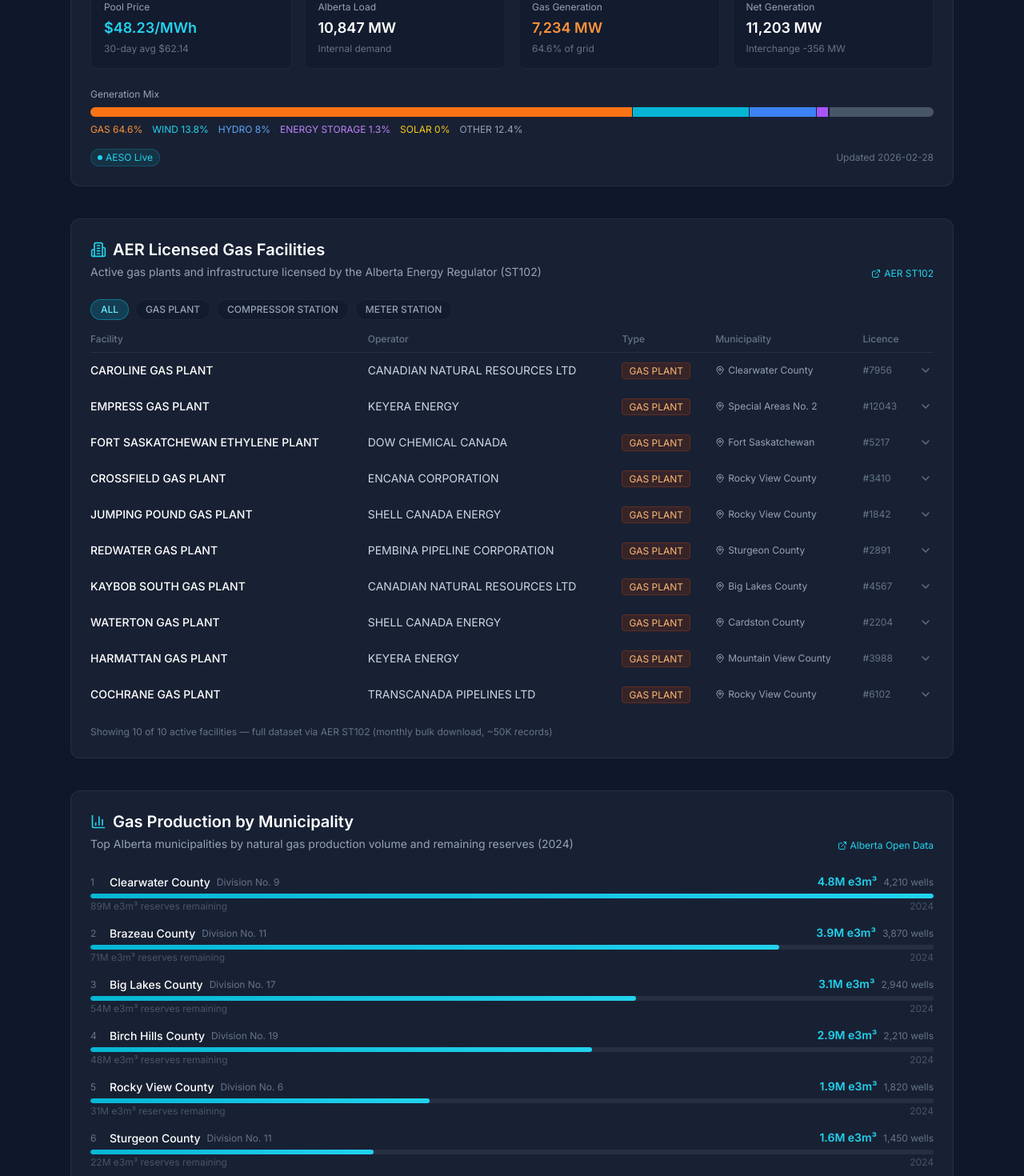
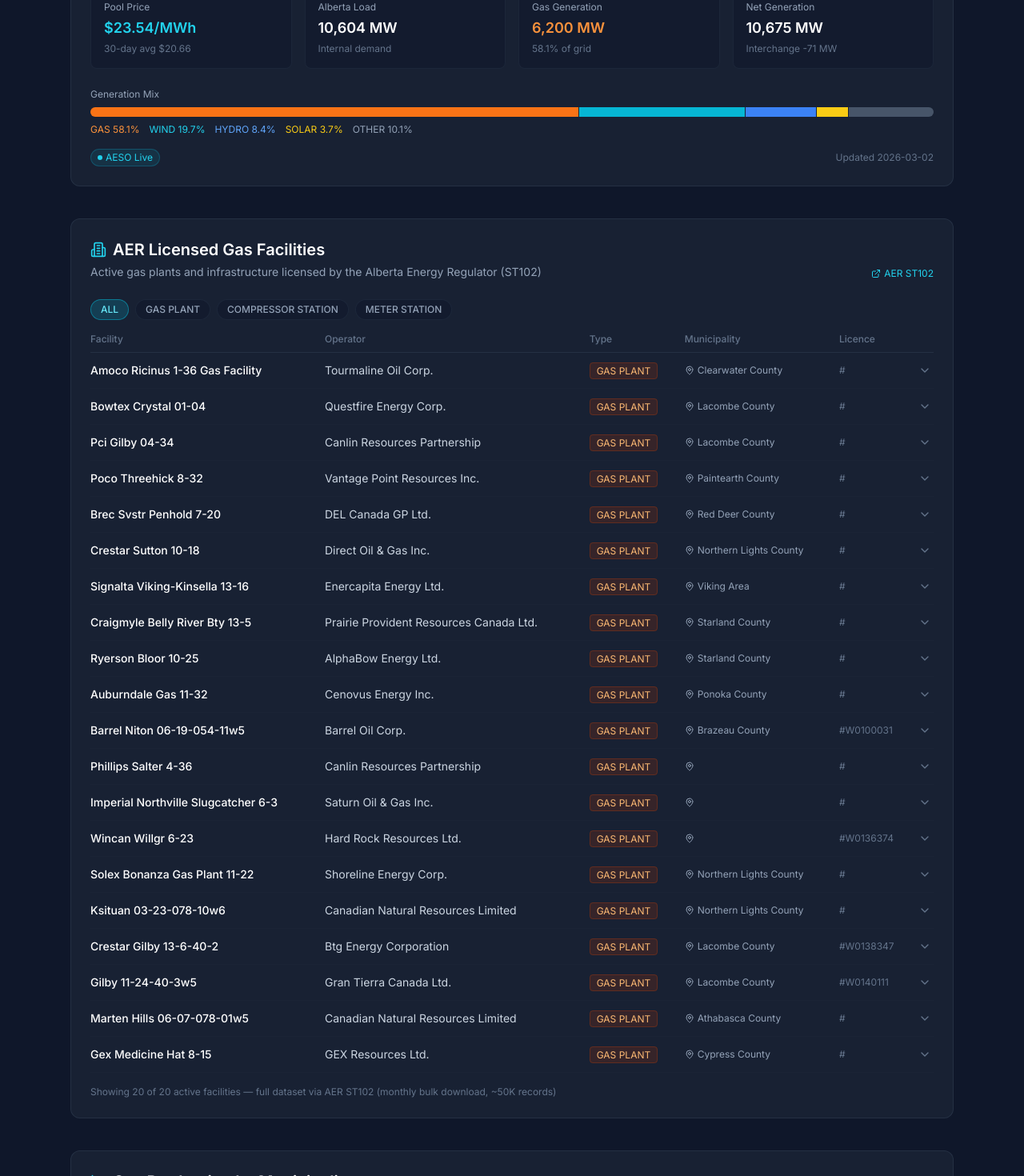
Before and after one commit to simonchengnow-max/naturalgaspoweredai, a Next.js app: page /infrastructure-index in a window 1280 px wide. Shown: the part 560-2030 px from the top of the page at 80% size. Built offline with nearby package versions, Linux system fonts and the light colour scheme.

Commit message:
chore: weekly infrastructure index data refresh 2026-03-02

```diff
--- a/src/data/infrastructure-index-data.ts
+++ b/src/data/infrastructure-index-data.ts
@@ -1,4 +1,4 @@
-export const LAST_UPDATED = "2026-02-28";
+export const LAST_UPDATED = "2026-03-02";
 
 export type FacilityType = "GAS_PLANT" | "COMPRESSOR_STATION" | "METER_STATION" | "BATTERY" | "PIPELINE" | "INJECTION_DISPOSAL";
 
@@ -43,44 +43,53 @@
 }
 
 export const aerGasFacilities: AERFacility[] = [
-  { facilityId: "0014957", facilityName: "CAROLINE GAS PLANT", operatorName: "CANADIAN NATURAL RESOURCES LTD", facilityType: "GAS_PLANT", facilitySubtype: "SWEET", licenceNumber: "7956", location: "16-029-06W5", municipality: "Clearwater County", status: "ACTIVE", source: "AER ST102", sourceUrl: "https://www.aer.ca/data/codes/ActiveFacility.txt" },
-  { facilityId: "0021438", facilityName: "EMPRESS GAS PLANT", operatorName: "KEYERA ENERGY", facilityType: "GAS_PLANT", facilitySubtype: "STRADDLE", licenceNumber: "12043", location: "08-017-01W4", municipality: "Special Areas No. 2", status: "ACTIVE", source: "AER ST102", sourceUrl: "https://www.aer.ca/data/codes/ActiveFacility.txt" },
-  { facilityId: "0033210", facilityName: "FORT SASKATCHEWAN ETHYLENE PLANT", operatorName: "DOW CHEMICAL CANADA", facilityType: "GAS_PLANT", facilitySubtype: "PETROCHEMICAL", licenceNumber: "5217", location: "03-054-21W4", municipality: "Fort Saskatchewan", status: "ACTIVE", source: "AER ST102", sourceUrl: "https://www.aer.ca/data/codes/ActiveFacility.txt" },
-  { facilityId: "0041882", facilityName: "CROSSFIELD GAS PLANT", operatorName: "ENCANA CORPORATION", facilityType: "GAS_PLANT", facilitySubtype: "SWEET", licenceNumber: "3410", location: "12-030-28W4", municipality: "Rocky View County", status: "ACTIVE", source: "AER ST102", sourceUrl: "https://www.aer.ca/data/codes/ActiveFacility.txt" },
-  { facilityId: "0052100", facilityName: "JUMPING POUND GAS PLANT", operatorName: "SHELL CANADA ENERGY", facilityType: "GAS_PLANT", facilitySubtype: "SOUR", licenceNumber: "1842", location: "06-026-05W5", municipality: "Rocky View County", status: "ACTIVE", source: "AER ST102", sourceUrl: "https://www.aer.ca/data/codes/ActiveFacility.txt" },
-  { facilityId: "0061455", facilityName: "REDWATER GAS PLANT", operatorName: "PEMBINA PIPELINE CORPORATION", facilityType: "GAS_PLANT", facilitySubtype: "SWEET", licenceNumber: "2891", location: "30-056-20W4", municipality: "Sturgeon County", status: "ACTIVE", source: "AER ST102", sourceUrl: "https://www.aer.ca/data/codes/ActiveFacility.txt" },
-  { facilityId: "0074320", facilityName: "KAYBOB SOUTH GAS PLANT", operatorName: "CANADIAN NATURAL RESOURCES LTD", facilityType: "GAS_PLANT", facilitySubtype: "SOUR", licenceNumber: "4567", location: "14-063-17W5", municipality: "Big Lakes County", status: "ACTIVE", source: "AER ST102", sourceUrl: "https://www.aer.ca/data/codes/ActiveFacility.txt" },
-  { facilityId: "0083901", facilityName: "WATERTON GAS PLANT", operatorName: "SHELL CANADA ENERGY", facilityType: "GAS_PLANT", facilitySubtype: "SOUR", licenceNumber: "2204", location: "08-001-29W4", municipality: "Cardston County", status: "ACTIVE", source: "AER ST102", sourceUrl: "https://www.aer.ca/data/codes/ActiveFacility.txt" },
-  { facilityId: "0091774", facilityName: "HARMATTAN GAS PLANT", operatorName: "KEYERA ENERGY", facilityType: "GAS_PLANT", facilitySubtype: "SWEET", licenceNumber: "3988", location: "04-033-02W5", municipality: "Mountain View County", status: "ACTIVE", source: "AER ST102", sourceUrl: "https://www.aer.ca/data/codes/ActiveFacility.txt" },
-  { facilityId: "0102287", facilityName: "COCHRANE GAS PLANT", operatorName: "TRANSCANADA PIPELINES LTD", facilityType: "GAS_PLANT", facilitySubtype: "STRADDLE", licenceNumber: "6102", location: "10-026-04W5", municipality: "Rocky View County", status: "ACTIVE", source: "AER ST102", sourceUrl: "https://www.aer.ca/data/codes/ActiveFacility.txt" },
+  { facilityId: "ABBT0040302", facilityName: "Amoco Ricinus 1-36 Gas Facility", operatorName: "Tourmaline Oil Corp.", facilityType: "GAS_PLANT", facilitySubtype: "Gas Multiwell Group Battery", licenceNumber: "", location: "TWP 33 RNG 8 W5", municipality: "Clearwater County", status: "ACTIVE", source: "AER ST102", sourceUrl: "https://www.aer.ca/data/codes/ActiveFacility.txt" },
+  { facilityId: "ABBT0040146", facilityName: "Bowtex Crystal 01-04", operatorName: "Questfire Energy Corp.", facilityType: "GAS_PLANT", facilitySubtype: "Gas Multiwell Group Battery", licenceNumber: "", location: "TWP 47 RNG 3 W5", municipality: "Lacombe County", status: "ACTIVE", source: "AER ST102", sourceUrl: "https://www.aer.ca/data/codes/ActiveFacility.txt" },
+  { facilityId: "ABBT0040188", facilityName: "Pci Gilby 04-34", operatorName: "Canlin Resources Partnership", facilityType: "GAS_PLANT", facilitySubtype: "Gas Multiwell Group Battery", licenceNumber: "", location: "TWP 41 RNG 4 W5", municipality: "Lacombe County", status: "ACTIVE", source: "AER ST102", sourceUrl: "https://www.aer.ca/data/codes/ActiveFacility.txt" },
+  { facilityId: "ABBT0040222", facilityName: "Poco Threehick 8-32", operatorName: "Vantage Point Resources Inc.", facilityType: "GAS_PLANT", facilitySubtype: "Gas Multiwell Group Battery", licenceNumber: "", location: "TWP 35 RNG 26 W4", municipality: "Paintearth County", status: "ACTIVE", source: "AER ST102", sourceUrl: "https://www.aer.ca/data/codes/ActiveFacility.txt" },
+  { facilityId: "ABBT0040392", facilityName: "Brec Svstr Penhold 7-20", operatorName: "DEL Canada GP Ltd.", facilityType: "GAS_PLANT", facilitySubtype: "Gas Multiwell Group Battery", licenceNumber: "", location: "TWP 36 RNG 27 W4", municipality: "Red Deer County", status: "ACTIVE", source: "AER ST102", sourceUrl: "https://www.aer.ca/data/codes/ActiveFacility.txt" },
+  { facilityId: "ABBT0040477", facilityName: "Crestar Sutton 10-18", operatorName: "Direct Oil & Gas Inc.", facilityType: "GAS_PLANT", facilitySubtype: "Gas Multiwell Group Battery", licenceNumber: "", location: "TWP 92 RNG 2 W6", municipality: "Northern Lights County", status: "ACTIVE", source: "AER ST102", sourceUrl: "https://www.aer.ca/data/codes/ActiveFacility.txt" },
+  { facilityId: "ABBT0040620", facilityName: "Signalta Viking-Kinsella 13-16", operatorName: "Enercapita Energy Ltd.", facilityType: "GAS_PLANT", facilitySubtype: "Gas Multiwell Group Battery", licenceNumber: "", location: "TWP 48 RNG 13 W4", municipality: "Viking Area", status: "ACTIVE", source: "AER ST102", sourceUrl: "https://www.aer.ca/data/codes/ActiveFacility.txt" },
+  { facilityId: "ABBT0040774", facilityName: "Craigmyle Belly River Bty 13-5", operatorName: "Prairie Provident Resources Canada Ltd.", facilityType: "GAS_PLANT", facilitySubtype: "Gas Multiwell Group Battery", licenceNumber: "", location: "TWP 32 RNG 17 W4", municipality: "Starland County", status: "ACTIVE", source: "AER ST102", sourceUrl: "https://www.aer.ca/data/codes/ActiveFacility.txt" },
+  { facilityId: "ABBT0040812", facilityName: "Ryerson Bloor 10-25", operatorName: "AlphaBow Energy Ltd.", facilityType: "GAS_PLANT", facilitySubtype: "Gas Multiwell Group Battery", licenceNumber: "", location: "TWP 33 RNG 12 W4", municipality: "Starland County", status: "ACTIVE", source: "AER ST102", sourceUrl: "https://www.aer.ca/data/codes/ActiveFacility.txt" },
+  { facilityId: "ABBT0041006", facilityName: "Auburndale Gas 11-32", operatorName: "Cenovus Energy Inc.", facilityType: "GAS_PLANT", facilitySubtype: "Gas Multiwell Group Battery", licenceNumber: "", location: "TWP 46 RNG 6 W4", municipality: "Ponoka County", status: "ACTIVE", source: "AER ST102", sourceUrl: "https://www.aer.ca/data/codes/ActiveFacility.txt" },
+  { facilityId: "ABBT0040115", facilityName: "Barrel Niton 06-19-054-11w5", operatorName: "Barrel Oil Corp.", facilityType: "GAS_PLANT", facilitySubtype: "Gas Single-Well Battery", licenceNumber: "W0100031", location: "TWP 54 RNG 11 W5", municipality: "Brazeau County", status: "ACTIVE", source: "AER ST102", sourceUrl: "https://www.aer.ca/data/codes/ActiveFacility.txt" },
+  { facilityId: "ABBT0040195", facilityName: "Phillips Salter 4-36", operatorName: "Canlin Resources Partnership", facilityType: "GAS_PLANT", facilitySubtype: "Gas Multiwell Effluent Measurement Battery", licenceNumber: "", location: "", municipality: "", status: "ACTIVE", source: "AER ST102", sourceUrl: "https://www.aer.ca/data/codes/ActiveFacility.txt" },
+  { facilityId: "ABBT0040237", facilityName: "Imperial Northville Slugcatcher 6-3", operatorName: "Saturn Oil & Gas Inc.", facilityType: "GAS_PLANT", facilitySubtype: "Gas Multiwell Group Battery", licenceNumber: "", location: "", municipality: "", status: "ACTIVE", source: "AER ST102", sourceUrl: "https://www.aer.ca/data/codes/ActiveFacility.txt" },
+  { facilityId: "ABBT0040290", facilityName: "Wincan Willgr 6-23", operatorName: "Hard Rock Resources Ltd.", facilityType: "GAS_PLANT", facilitySubtype: "Gas Single-Well Battery", licenceNumber: "W0136374", location: "", municipality: "", status: "ACTIVE", source: "AER ST102", sourceUrl: "https://www.aer.ca/data/codes/ActiveFacility.txt" },
+  { facilityId: "ABBT0040407", facilityName: "Solex Bonanza Gas Plant 11-22", operatorName: "Shoreline Energy Corp.", facilityType: "GAS_PLANT", facilitySubtype: "Gas Multiwell Effluent Measurement Battery", licenceNumber: "", location: "TWP 81 RNG 11 W6", municipality: "Northern Lights County", status: "ACTIVE", source: "AER ST102", sourceUrl: "https://www.aer.ca/data/codes/ActiveFacility.txt" },
+  { facilityId: "ABBT0040479", facilityName: "Ksituan 03-23-078-10w6", operatorName: "Canadian Natural Resources Limited", facilityType: "GAS_PLANT", facilitySubtype: "Gas Multiwell Effluent Measurement Battery", licenceNumber: "", location: "TWP 78 RNG 10 W6", municipality: "Northern Lights County", status: "ACTIVE", source: "AER ST102", sourceUrl: "https://www.aer.ca/data/codes/ActiveFacility.txt" },
+  { facilityId: "ABBT0040502", facilityName: "Crestar Gilby 13-6-40-2", operatorName: "Btg Energy Corporation", facilityType: "GAS_PLANT", facilitySubtype: "Gas Single-Well Battery", licenceNumber: "W0138347", location: "TWP 40 RNG 2 W5", municipality: "Lacombe County", status: "ACTIVE", source: "AER ST102", sourceUrl: "https://www.aer.ca/data/codes/ActiveFacility.txt" },
+  { facilityId: "ABBT0041016", facilityName: "Gilby 11-24-40-3w5", operatorName: "Gran Tierra Canada Ltd.", facilityType: "GAS_PLANT", facilitySubtype: "Gas Single-Well Battery", licenceNumber: "W0140111", location: "TWP 40 RNG 3 W5", municipality: "Lacombe County", status: "ACTIVE", source: "AER ST102", sourceUrl: "https://www.aer.ca/data/codes/ActiveFacility.txt" },
+  { facilityId: "ABBT0041033", facilityName: "Marten Hills 06-07-078-01w5", operatorName: "Canadian Natural Resources Limited", facilityType: "GAS_PLANT", facilitySubtype: "Gas Multiwell Effluent Measurement Battery", licenceNumber: "", location: "TWP 78 RNG 1 W5", municipality: "Athabasca County", status: "ACTIVE", source: "AER ST102", sourceUrl: "https://www.aer.ca/data/codes/ActiveFacility.txt" },
+  { facilityId: "ABBT0040919", facilityName: "Gex Medicine Hat 8-15", operatorName: "GEX Resources Ltd.", facilityType: "GAS_PLANT", facilitySubtype: "Gas Multiwell Proration SE Alberta Battery", licenceNumber: "", location: "TWP 17 RNG 3 W4", municipality: "Cypress County", status: "ACTIVE", source: "AER ST102", sourceUrl: "https://www.aer.ca/data/codes/ActiveFacility.txt" },
 ];
 
 export const aesoGridSnapshot: AESOGridSnapshot = {
-  timestamp: "2026-02-28T22:00:00-07:00",
-  albertaInternalLoadMW: 10847,
-  netToGridGenerationMW: 11203,
-  interchangeMW: -356,
-  poolPricePerMWh: 48.23,
-  rolling30DayAvgPerMWh: 62.14,
+  timestamp: "2026-03-02T13:05:00Z",
+  albertaInternalLoadMW: 10604,
+  netToGridGenerationMW: 10675,
+  interchangeMW: -71,
+  poolPricePerMWh: 23.54,
+  rolling30DayAvgPerMWh: 20.66,
   generationByFuel: [
-    { fuelType: "GAS", aggregatedMW: 7234, percentOfTotal: 64.6 },
-    { fuelType: "WIND", aggregatedMW: 1543, percentOfTotal: 13.8 },
-    { fuelType: "HYDRO", aggregatedMW: 892, percentOfTotal: 8.0 },
-    { fuelType: "ENERGY_STORAGE", aggregatedMW: 142, percentOfTotal: 1.3 },
-    { fuelType: "SOLAR", aggregatedMW: 0, percentOfTotal: 0.0 },
-    { fuelType: "OTHER", aggregatedMW: 1392, percentOfTotal: 12.4 },
+    { fuelType: "GAS", aggregatedMW: 6200, percentOfTotal: 58.1 },
+    { fuelType: "WIND", aggregatedMW: 2100, percentOfTotal: 19.7 },
+    { fuelType: "HYDRO", aggregatedMW: 900, percentOfTotal: 8.4 },
+    { fuelType: "SOLAR", aggregatedMW: 400, percentOfTotal: 3.7 },
+    { fuelType: "OTHER", aggregatedMW: 1075, percentOfTotal: 10.1 },
   ],
   source: "AESO API v2",
-  sourceUrl: "https://api.aeso.ca/report/v1/csd/summary/current",
+  sourceUrl: "https://www.aeso.ca/market/market-and-system-reporting/data-requests/current-supply-and-demand/",
 };
 
 export const municipalEnergyStats: MunicipalEnergyStats[] = [
-  { municipalityName: "Clearwater County", censusDivision: "Division No. 9", year: 2024, gasProductionE3M3: 4821000, oilProductionM3: 2100000, remainingGasReservesE3M3: 89000000, gasWellCount: 4210, oilWellCount: 890, totalWellCount: 5100, source: "Alberta Open Data", sourceUrl: "https://open.alberta.ca/dataset/energy-by-municipality" },
-  { municipalityName: "Brazeau County", censusDivision: "Division No. 11", year: 2024, gasProductionE3M3: 3940000, oilProductionM3: 5800000, remainingGasReservesE3M3: 71000000, gasWellCount: 3870, oilWellCount: 2100, totalWellCount: 5970, source: "Alberta Open Data", sourceUrl: "https://open.alberta.ca/dataset/energy-by-municipality" },
-  { municipalityName: "Big Lakes County", censusDivision: "Division No. 17", year: 2024, gasProductionE3M3: 3120000, oilProductionM3: 890000, remainingGasReservesE3M3: 54000000, gasWellCount: 2940, oilWellCount: 410, totalWellCount: 3350, source: "Alberta Open Data", sourceUrl: "https://open.alberta.ca/dataset/energy-by-municipality" },
-  { municipalityName: "Birch Hills County", censusDivision: "Division No. 19", year: 2024, gasProductionE3M3: 2870000, oilProductionM3: 310000, remainingGasReservesE3M3: 48000000, gasWellCount: 2210, oilWellCount: 180, totalWellCount: 2390, source: "Alberta Open Data", sourceUrl: "https://open.alberta.ca/dataset/energy-by-municipality" },
-  { municipalityName: "Rocky View County", censusDivision: "Division No. 6", year: 2024, gasProductionE3M3: 1940000, oilProductionM3: 420000, remainingGasReservesE3M3: 31000000, gasWellCount: 1820, oilWellCount: 310, totalWellCount: 2130, source: "Alberta Open Data", sourceUrl: "https://open.alberta.ca/dataset/energy-by-municipality" },
-  { municipalityName: "Sturgeon County", censusDivision: "Division No. 11", year: 2024, gasProductionE3M3: 1620000, oilProductionM3: 980000, remainingGasReservesE3M3: 22000000, gasWellCount: 1450, oilWellCount: 560, totalWellCount: 2010, source: "Alberta Open Data", sourceUrl: "https://open.alberta.ca/dataset/energy-by-municipality" },
+  { municipalityName: "Brazeau County", censusDivision: "Division No. 11", year: 2014, gasProductionE3M3: 3581038, oilProductionM3: 0, remainingGasReservesE3M3: 0, gasWellCount: 0, oilWellCount: 0, totalWellCount: 0, source: "Alberta Open Data", sourceUrl: "https://open.alberta.ca/dataset/057667ac-8150-4818-bbe6-745bae324d82/resource/b97d3706-cb8f-4b44-ab68-40c9c1eeac46/download/iaeard42177-csv-energy.csv" },
+  { municipalityName: "Lac la Biche County", censusDivision: "Division No. 12", year: 2003, gasProductionE3M3: 2743270, oilProductionM3: 0, remainingGasReservesE3M3: 0, gasWellCount: 0, oilWellCount: 0, totalWellCount: 0, source: "Alberta Open Data", sourceUrl: "https://open.alberta.ca/dataset/057667ac-8150-4818-bbe6-745bae324d82/resource/b97d3706-cb8f-4b44-ab68-40c9c1eeac46/download/iaeard42177-csv-energy.csv" },
+  { municipalityName: "Lacombe County", censusDivision: "Division No. 8", year: 2008, gasProductionE3M3: 2693158, oilProductionM3: 0, remainingGasReservesE3M3: 0, gasWellCount: 0, oilWellCount: 0, totalWellCount: 0, source: "Alberta Open Data", sourceUrl: "https://open.alberta.ca/dataset/057667ac-8150-4818-bbe6-745bae324d82/resource/b97d3706-cb8f-4b44-ab68-40c9c1eeac46/download/iaeard42177-csv-energy.csv" },
+  { municipalityName: "Starland County", censusDivision: "Division No. 5", year: 2007, gasProductionE3M3: 1436376, oilProductionM3: 0, remainingGasReservesE3M3: 0, gasWellCount: 0, oilWellCount: 0, totalWellCount: 0, source: "Alberta Open Data", sourceUrl: "https://open.alberta.ca/dataset/057667ac-8150-4818-bbe6-745bae324d82/resource/b97d3706-cb8f-4b44-ab68-40c9c1eeac46/download/iaeard42177-csv-energy.csv" },
+  { municipalityName: "Beaver County", censusDivision: "Division No. 10", year: 2004, gasProductionE3M3: 1249807, oilProductionM3: 0, remainingGasReservesE3M3: 0, gasWellCount: 0, oilWellCount: 0, totalWellCount: 0, source: "Alberta Open Data", sourceUrl: "https://open.alberta.ca/dataset/057667ac-8150-4818-bbe6-745bae324d82/resource/b97d3706-cb8f-4b44-ab68-40c9c1eeac46/download/iaeard42177-csv-energy.csv" },
+  { municipalityName: "Birch Hills County", censusDivision: "Division No. 19", year: 2003, gasProductionE3M3: 1198043, oilProductionM3: 0, remainingGasReservesE3M3: 0, gasWellCount: 0, oilWellCount: 0, totalWellCount: 0, source: "Alberta Open Data", sourceUrl: "https://open.alberta.ca/dataset/057667ac-8150-4818-bbe6-745bae324d82/resource/b97d3706-cb8f-4b44-ab68-40c9c1eeac46/download/iaeard42177-csv-energy.csv" },
 ];
 
 export const dataSources = [
```
